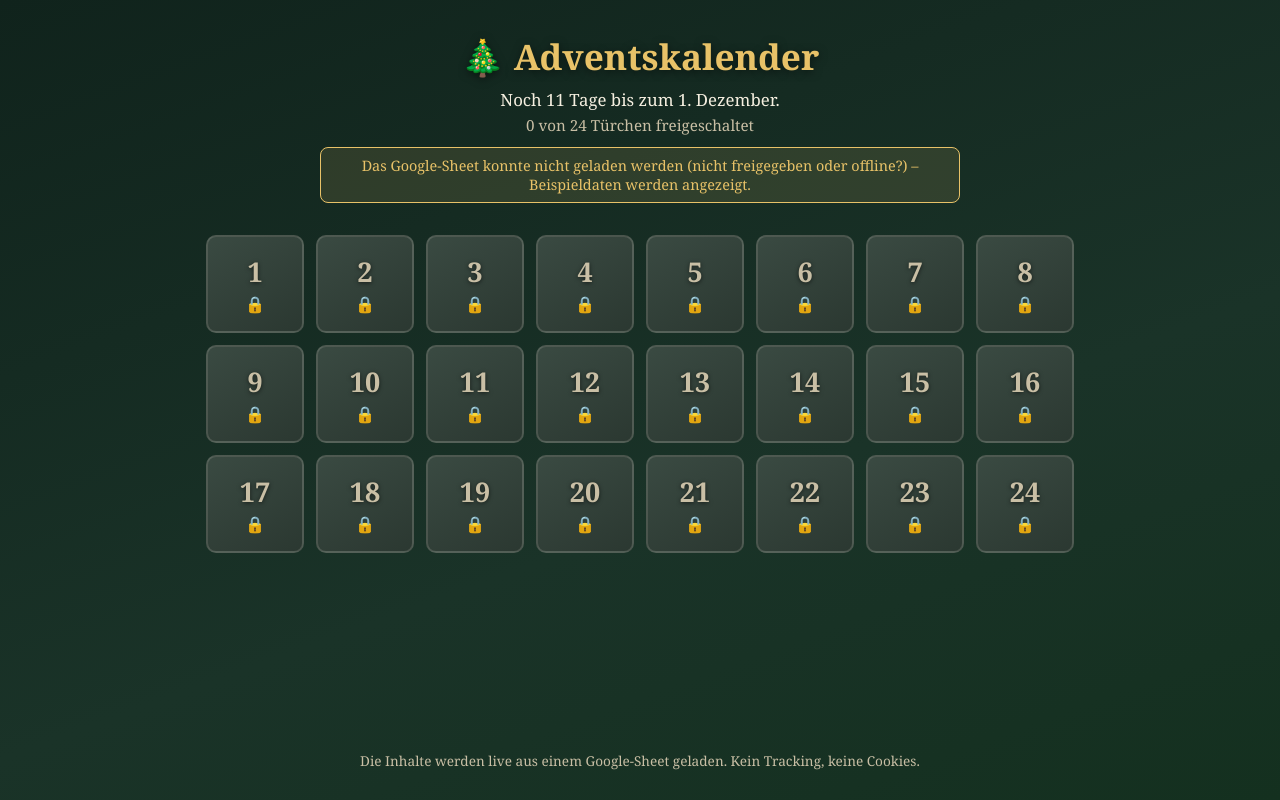
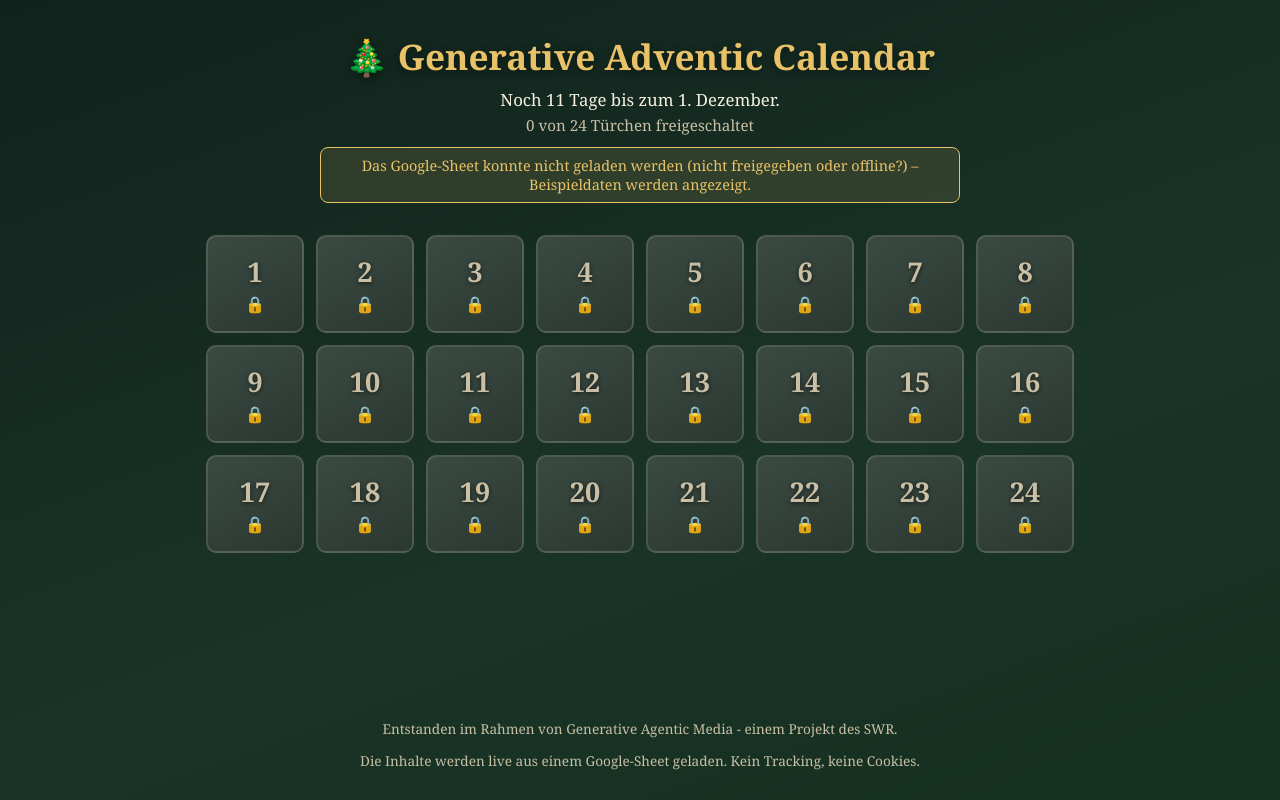
Before and after one commit to schmdjhnnsn/gam-adventskalender, a plain HTML site: page index.html in a window 1280 px wide. Drawn offline with Linux system fonts and the light colour scheme; no server answers.

Commit message:
Update index.html
Überschrift geändert

```diff
--- a/index.html
+++ b/index.html
@@ -3,12 +3,12 @@
 <head>
 <meta charset="utf-8">
 <meta name="viewport" content="width=device-width, initial-scale=1">
-<title>Adventskalender</title>
+<title>Generative Adventic Calendar</title>
 <link rel="stylesheet" href="style.css">
 </head>
 <body>
 <header class="site-header">
-  <h1>🎄 Adventskalender</h1>
+  <h1>🎄 Generative Adventic Calendar</h1>
   <p id="status" role="status"></p>
   <p id="progress" class="progress"></p>
   <p id="notice" class="notice" hidden></p>
@@ -27,6 +27,7 @@
 <div id="toast" class="toast" role="status" aria-live="polite" hidden></div>
 <noscript><p class="notice">Dieser Adventskalender benötigt JavaScript, um das aktuelle Datum zu prüfen und die Türchen zu öffnen.</p></noscript>
 <footer class="site-footer">
+  <p>Entstanden im Rahmen von Generative Agentic Media - einem Projekt des SWR.</p>
   <p>Die Inhalte werden live aus einem Google-Sheet geladen. Kein Tracking, keine Cookies.</p>
 </footer>
 <script src="app.js" defer></script>
```
